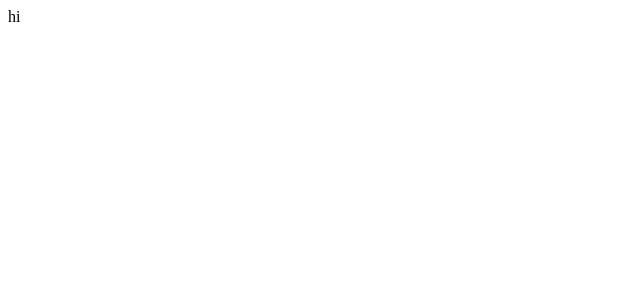
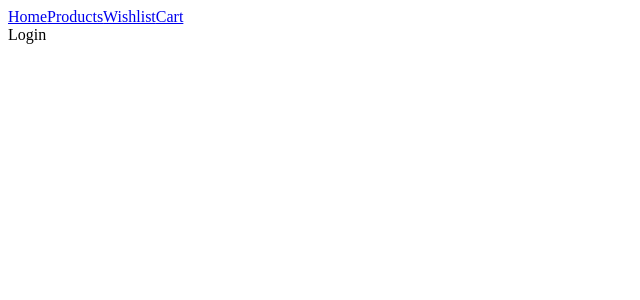
Before and after one commit to RaviPratihast/e-comm-basic, a React (Create React App) app: page /login in a window 1280 px wide. Shown: the top 300 px of the page, without its empty margins (0-640 px from the left). Built offline with nearby package versions, Linux system fonts and the light colour scheme.

Commit message:
Add: Pages and its Routes along with its links.

```diff
--- a/package.json
+++ b/package.json
@@ -8,6 +8,7 @@
     "@testing-library/user-event": "^13.5.0",
     "react": "^18.2.0",
     "react-dom": "^18.2.0",
+    "react-router-dom": "^6.2.2",
     "react-scripts": "5.0.1",
     "web-vitals": "^2.1.4"
   },
--- a/src/App.js
+++ b/src/App.js
@@ -1,9 +1,23 @@
 // import './App.css';
+import { Routes, Route, Link } from "react-router-dom";
+import { Home, Products, Wishlist, Cart, Login } from "./Pages/index";
 
 function App() {
   return (
     <div className="App">
-      <>hi</>
+      <nav>
+        <Link to="/">Home</Link>
+        <Link to="/productListing">Products</Link>
+        <Link to="/wishlist">Wishlist</Link>
+        <Link to="/wishlist">Cart</Link>
+      </nav>
+      <Routes>
+        <Route path="/" element={<Home />} />
+        <Route path="/productListing" element={<Products />} />
+        <Route path="/wishlist" element={<Wishlist />} />
+        <Route path="/cart" element={<Cart />} />
+        <Route path="/login" element={<Login />} />
+      </Routes>
     </div>
   );
 }
--- /dev/null
+++ b/src/Pages/Cart.jsx
@@ -0,0 +1,9 @@
+import React from 'react'
+
+function Cart() {
+  return (
+    <div>Cart</div>
+  )
+}
+
+export default Cart
--- /dev/null
+++ b/src/Pages/Home.jsx
@@ -0,0 +1,9 @@
+import React from 'react'
+
+function Home() {
+  return (
+    <div>Home</div>
+  )
+}
+
+export default Home
--- /dev/null
+++ b/src/Pages/Login.jsx
@@ -0,0 +1,9 @@
+import React from 'react'
+
+function Login() {
+  return (
+    <div>Login</div>
+  )
+}
+
+export default Login
--- /dev/null
+++ b/src/Pages/Products.jsx
@@ -0,0 +1,9 @@
+import React from 'react'
+
+function Products() {
+  return (
+    <div>Products</div>
+  )
+}
+
+export default Products
--- /dev/null
+++ b/src/Pages/Wishlist.jsx
@@ -0,0 +1,9 @@
+import React from 'react'
+
+function Wishlist() {
+  return (
+    <div>Wishlist</div>
+  )
+}
+
+export default Wishlist
--- /dev/null
+++ b/src/Pages/index.js
@@ -0,0 +1,7 @@
+import Home from "./Home";
+import Products from "./Products";
+import Wishlist from "./Wishlist";
+import Cart from "./Cart";
+import Login from "./Login";
+
+export { Home, Products, Wishlist, Cart, Login };
--- a/src/index.js
+++ b/src/index.js
@@ -1,13 +1,16 @@
-import React from 'react';
-import ReactDOM from 'react-dom/client';
+import React from "react";
+import ReactDOM from "react-dom/client";
+import { BrowserRouter as Router } from "react-router-dom";
 // import './index.css';
-import App from './App';
+import App from "./App";
 // import reportWebVitals from './reportWebVitals';
 
-const root = ReactDOM.createRoot(document.getElementById('root'));
+const root = ReactDOM.createRoot(document.getElementById("root"));
 root.render(
   <React.StrictMode>
-    <App />
+    <Router>
+      <App />
+    </Router>
   </React.StrictMode>
 );
 
```
Also changed, not shown: 1 other file (tests, documents, lock files or other folders).
